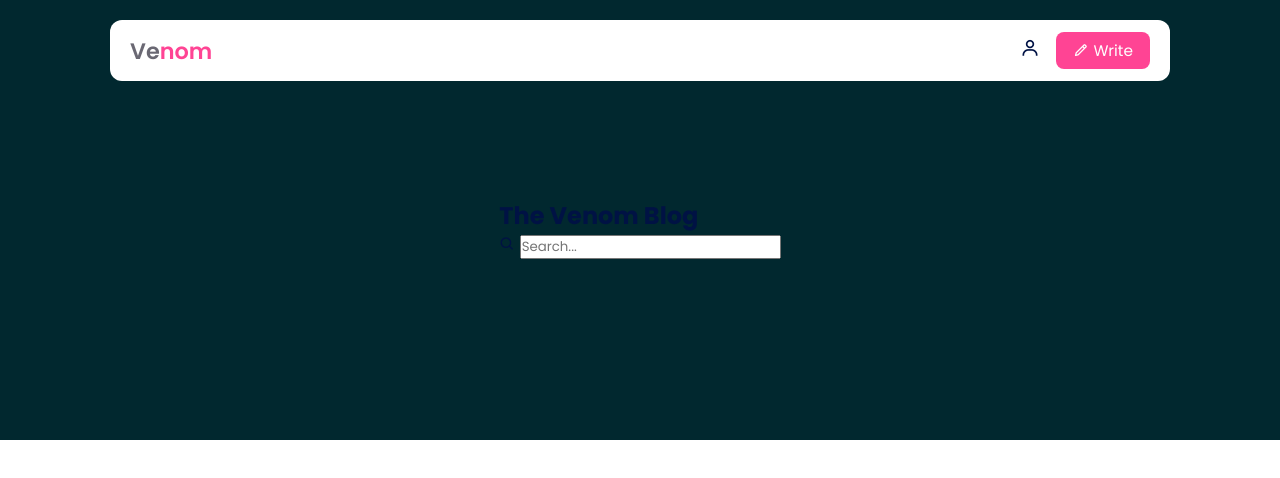
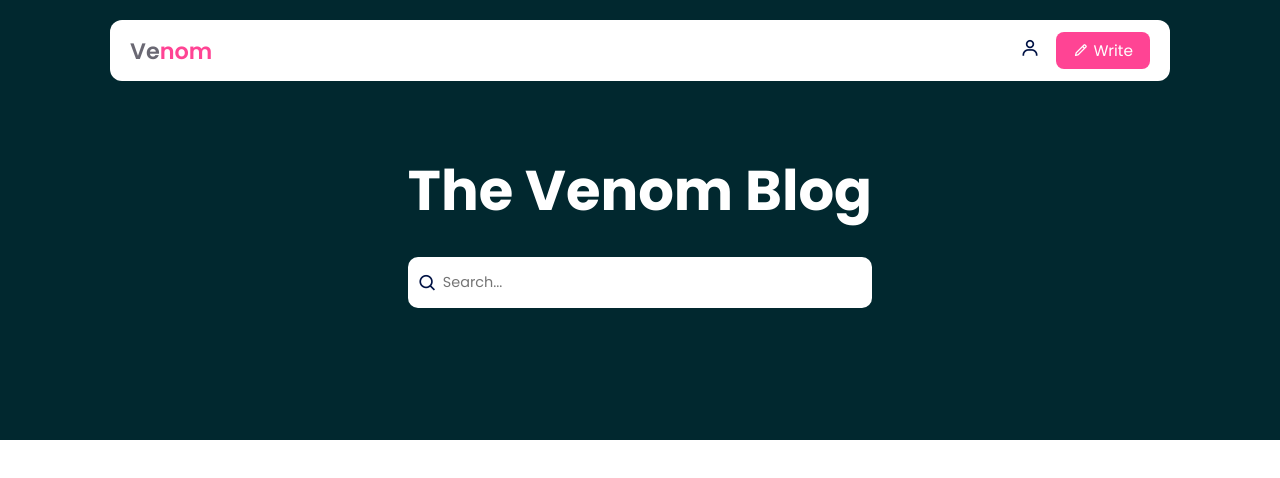
Before and after one commit to DFFC03/BLOG-WEBSITE, a website: page views/index.html in a window 1280 px wide. Drawn offline with nearby package versions, Linux system fonts and the light colour scheme.

Commit message:
Home Section & 1st part of AddPost

```diff
--- a/app.js
+++ b/app.js
@@ -13,6 +13,10 @@ app.get('/', (req, res) => {
   res.sendFile(path.join(__dirname, 'views', 'index.html'));
 });
 
+app.get('/add', (req, res) => {
+  res.sendFile(path.join(__dirname, 'views', 'add.html'));
+});
+
 const PORT = process.env.PORT || 3000;
 
 app.listen(PORT, () => {
--- a/public/css/style.css
+++ b/public/css/style.css
@@ -86,3 +86,29 @@ header{
     justify-content: center;
     align-items: center;
 }
+.home-content h2{
+    font-size: 3.5rem;
+    color: var(--bg-color);
+    text-align: center;
+}
+.search-box{
+    background: var(--bg-color);
+    border-radius: 10px;
+    padding: 5px 10px;
+    display: flex;
+    align-items: center;
+    gap: 5px;
+    margin-top: 1.5rem;
+}
+.search-box .bx{
+    font-size: 20px;
+    color: var(--text-color);
+}
+.search-box input{
+    width: 100%;
+    border: none;
+    outline: none;
+    background: transparent;
+    font-size: 0.9rem;
+    padding: 10px 0;
+}
```
Also changed, not shown: views/add.html (+23 -0 lines).
